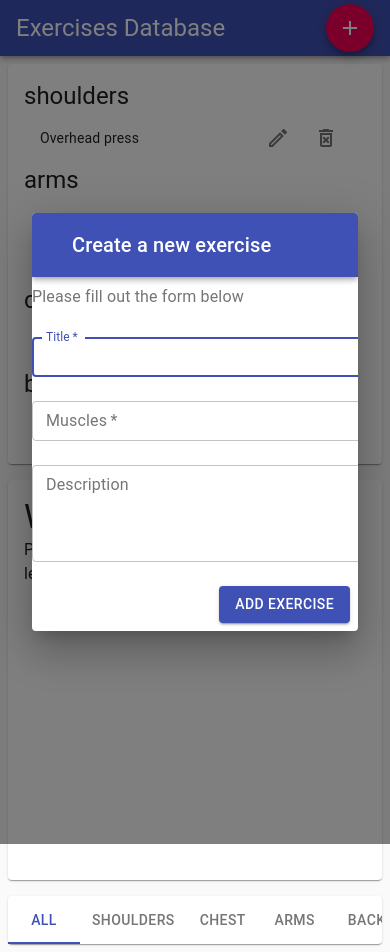
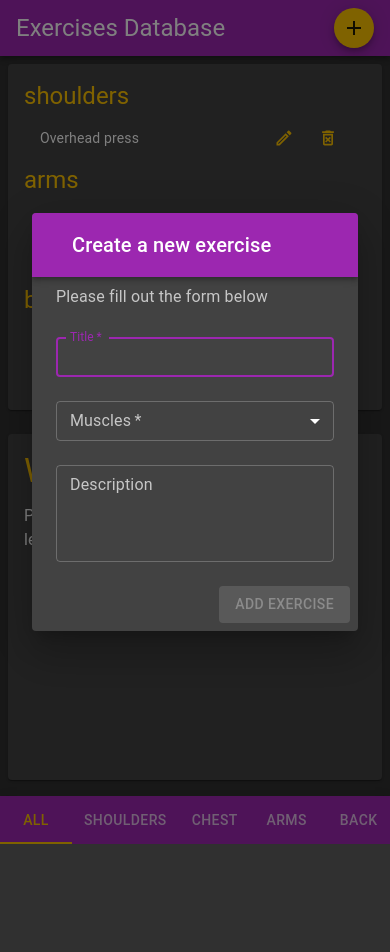
Before and after one commit to seyedjavadseyedi/exercises-app, a React (Create React App) app: page / in a window 390 px wide. Both pictures are taken after a click on the button 350 px from the left and 28 px from the top of the page. After the commit the page ends 844 px from the top, so only its background shows below. Built offline with nearby package versions, Linux system fonts and the light colour scheme; data requests are answered from the project's data file.

Commit message:
add style, themeConfig, responsive

```diff
--- a/src/@data/db.json
+++ b/src/@data/db.json
@@ -26,12 +26,6 @@
       "muscles": "arms"
     },
     {
-      "id": "bench-press",
-      "title": "Bench Press",
-      "description": "Detail exercise bench press...",
-      "muscles": "chest"
-    },
-    {
       "id": "pull-ups",
       "title": "Pull Ups",
       "description": "Detail exercise pull ups...",
--- a/src/App.js
+++ b/src/App.js
@@ -6,15 +6,20 @@ import ExercisesList from './components/ExercisesList'
 import ExerciseDialog from './components/ExerciseDialog'
 import Footer from './components/Footer'
 
+import { ThemeProvider } from '@material-ui/core/styles'
+import { theme } from './themeConfig'
+
 function App() {
   return (
     <>
       <GlobalProvider>
-        <CssBaseline />
-        <Header />
-        <ExercisesList />
-        <ExerciseDialog />
-        <Footer />
+        <ThemeProvider theme={theme}>
+          <CssBaseline />
+          <Header />
+          <ExercisesList />
+          <ExerciseDialog />
+          <Footer />
+        </ThemeProvider>
       </GlobalProvider>
     </>
   )
--- a/src/components/AddExercise.jsx
+++ b/src/components/AddExercise.jsx
@@ -10,8 +10,6 @@ import { openNewExerciseDialog } from '../store/actions/GlobalActions'
 import { Fab } from '@material-ui/core'
 import AddIcon from '@material-ui/icons/Add'
 
-
-
 const AddExercise = () => {
 
   // get state & dispatch
@@ -23,7 +21,7 @@ const AddExercise = () => {
     <>
       <Fab
         color='secondary'
-        size='medium'
+        size='small'
         onClick={() => openNewExerciseDialog(dispatch)}
       >
         <AddIcon />
--- a/src/components/ExerciseDialog.jsx
+++ b/src/components/ExerciseDialog.jsx
@@ -28,17 +28,8 @@ import {
   Select,
   MenuItem,
 } from '@material-ui/core'
-import { makeStyles } from '@material-ui/core/styles'
-
-// jss style
-const useStyles = makeStyles((theme) => ({
-  formItem: {
-    width: 500,
-  },
-}))
 
 const ExerciseDialog = () => {
-  const classes = useStyles()
 
   // get state & dispatch
   const {
@@ -65,7 +56,7 @@ const ExerciseDialog = () => {
 
 
   return (
-    <Dialog open={open} onClose={() => closeDialog(dispatch)}>
+    <Dialog open={open} onClose={() => closeDialog(dispatch)} fullWidth maxWidth='xs'>
       <AppBar
         position='static'
         color={dialogType === 'new' ? 'primary' : 'secondary'}
@@ -94,13 +85,13 @@ const ExerciseDialog = () => {
             required
             value={data.title}
             onChange={handleFormItems('title')}
-            className={classes.formItem}
+            fullWidth
             margin='normal'
           />
           <br />
           <FormControl
             variant='outlined'
-            className={classes.formItem}
+            fullWidth
             margin='normal'
             size='small'
             required
@@ -127,7 +118,7 @@ const ExerciseDialog = () => {
             rows='4'
             value={data.description}
             onChange={handleFormItems('description')}
-            className={classes.formItem}
+            fullWidth
             margin='normal'
           />
         </form>
@@ -138,6 +129,7 @@ const ExerciseDialog = () => {
             color='primary'
             variant='contained'
             onClick={() => addNewExercise(dispatch, data)}
+            disabled={!data.title || !data.muscles}
           >
             Add Exercise
           </Button>
@@ -146,6 +138,7 @@ const ExerciseDialog = () => {
             color='secondary'
             variant='contained'
             onClick={() => editExercise(dispatch, data)}
+            disabled={!data.title || !data.muscles}
           >
             Edit Exercise
           </Button>
--- a/src/components/ExercisesList.jsx
+++ b/src/components/ExercisesList.jsx
@@ -28,12 +28,35 @@ import { makeStyles } from '@material-ui/core/styles'
 
 // jss
 const useStyles = makeStyles((theme) => ({
+  items: {
+    [theme.breakpoints.down('sm')]: {
+      height: 'calc(100% - 56px - 48px)'
+    },
+    [theme.breakpoints.up('sm')]: {
+      height: 'calc(100% - 68px - 48px)'
+    }
+  },
+  item: {
+    [theme.breakpoints.down('sm')]: {
+      height: 'calc(50% - 8px)',
+    },
+    [theme.breakpoints.up('sm')]: {
+      height: 'calc(100% - 8px)',
+    },
+    padding: theme.spacing(1),
+  },
   paper: {
+    overflowY: 'auto',
+    height: '100%',
     padding: theme.spacing(2),
-    margin: theme.spacing(1),
-    height: 400,
-    overflowY: 'auto',
   },
+  // global styles
+  '@global': {
+    'html, body, #root': {
+      height: '100%'
+    }
+  },
+
 }))
 
 const Exercises = () => {
@@ -53,13 +76,13 @@ const Exercises = () => {
   const classes = useStyles()
 
   return (
-    <Grid container >
-      <Grid item xs={12} sm={6}>
+    <Grid container className={classes.items}>
+      <Grid item className={classes.item} xs={12} sm={6}>
         <Paper className={classes.paper}>
           {exercises.map(([group, exercises]) =>
             !category || category === group ? (
               <React.Fragment key={group}>
-                <Typography variant='h5'>{group}</Typography>
+                <Typography color='secondary' variant='h5'>{group}</Typography>
                 <List component='ul'>
                   {exercises.map((exercise) => (
                     <ListItem
@@ -74,13 +97,15 @@ const Exercises = () => {
                           onClick={() =>
                             openEditExerciseDialog(dispatch, exercise)
                           }
+                          color='secondary'
                         >
-                          <EditOutlinedIcon />
+                          <EditOutlinedIcon  fontSize='small'/>
                         </IconButton>
                         <IconButton
                           onClick={() => deleteExercise(dispatch, exercise.id)}
+                          color='secondary'
                         >
-                          <DeleteForeverOutlinedIcon />
+                          <DeleteForeverOutlinedIcon fontSize='small'/>
                         </IconButton>
                       </ListItemSecondaryAction>
                     </ListItem>
@@ -91,10 +116,16 @@ const Exercises = () => {
           )}
         </Paper>
       </Grid>
-      <Grid item xs={12} sm={6}>
+      <Grid item className={classes.item} xs={12} sm={6}>
         <Paper className={classes.paper}>
-          <Typography variant='h4'>{title}</Typography>
-          <Typography variant='body1'>{description}</Typography>
+          <Typography variant='h4' color='secondary' gutterBottom>
+            {title}
+          </Typography>
+          <Typography variant='body1'>
+            {!description
+              ? 'This exercise have not description, you can add with edite icon'
+              : description}
+          </Typography>
         </Paper>
       </Grid>
     </Grid>
--- a/src/components/Footer.jsx
+++ b/src/components/Footer.jsx
@@ -2,16 +2,10 @@ import React, { useEffect, useContext } from 'react'
 import { GlobalContext } from '../store/GlobalContex'
 import { getMuscles, selectedCategory } from '../store/actions/GlobalActions'
 
-import { Paper, Tabs, Tab } from '@material-ui/core'
-import { makeStyles } from '@material-ui/core/styles'
+import { Tabs, Tab, AppBar } from '@material-ui/core'
 import { useTheme } from '@material-ui/core/styles'
 import useMediaQuery from '@material-ui/core/useMediaQuery'
 
-const useStyles = makeStyles((theme) => ({
-  footerTabs: {
-    margin: theme.spacing(1),
-  },
-}))
 const Footer = () => {
   const {
     state: { category, muscles },
@@ -30,26 +24,26 @@ const Footer = () => {
     getMuscles(dispatch)
   }, [dispatch])
 
-  const classes = useStyles()
+
   const theme = useTheme()
   const matches = useMediaQuery(theme.breakpoints.up('md'))
 
   return (
-    <Paper className={classes.footerTabs}>
+    <AppBar position='static'>
       <Tabs
-        indicatorColor='primary'
         value={index}
         onChange={onSelected}
         variant={!matches ? 'scrollable' : 'standard'}
         centered={matches ? true : false}
-        textColor='primary'
+        indicatorColor='secondary'
+        textColor='secondary'
       >
         <Tab label='All'></Tab>
         {muscles.map((item, index) => (
           <Tab key={index} label={item}></Tab>
         ))}
       </Tabs>
-    </Paper>
+    </AppBar>
   )
 }
 
--- /dev/null
+++ b/src/themeConfig/index.jsx
@@ -0,0 +1,10 @@
+import {createMuiTheme} from '@material-ui/core/styles'
+import { purple, amber } from '@material-ui/core/colors'
+
+export const theme = createMuiTheme({
+    palette: {
+        primary: purple,
+        secondary: amber,
+        type: 'dark'
+    }
+})
```
